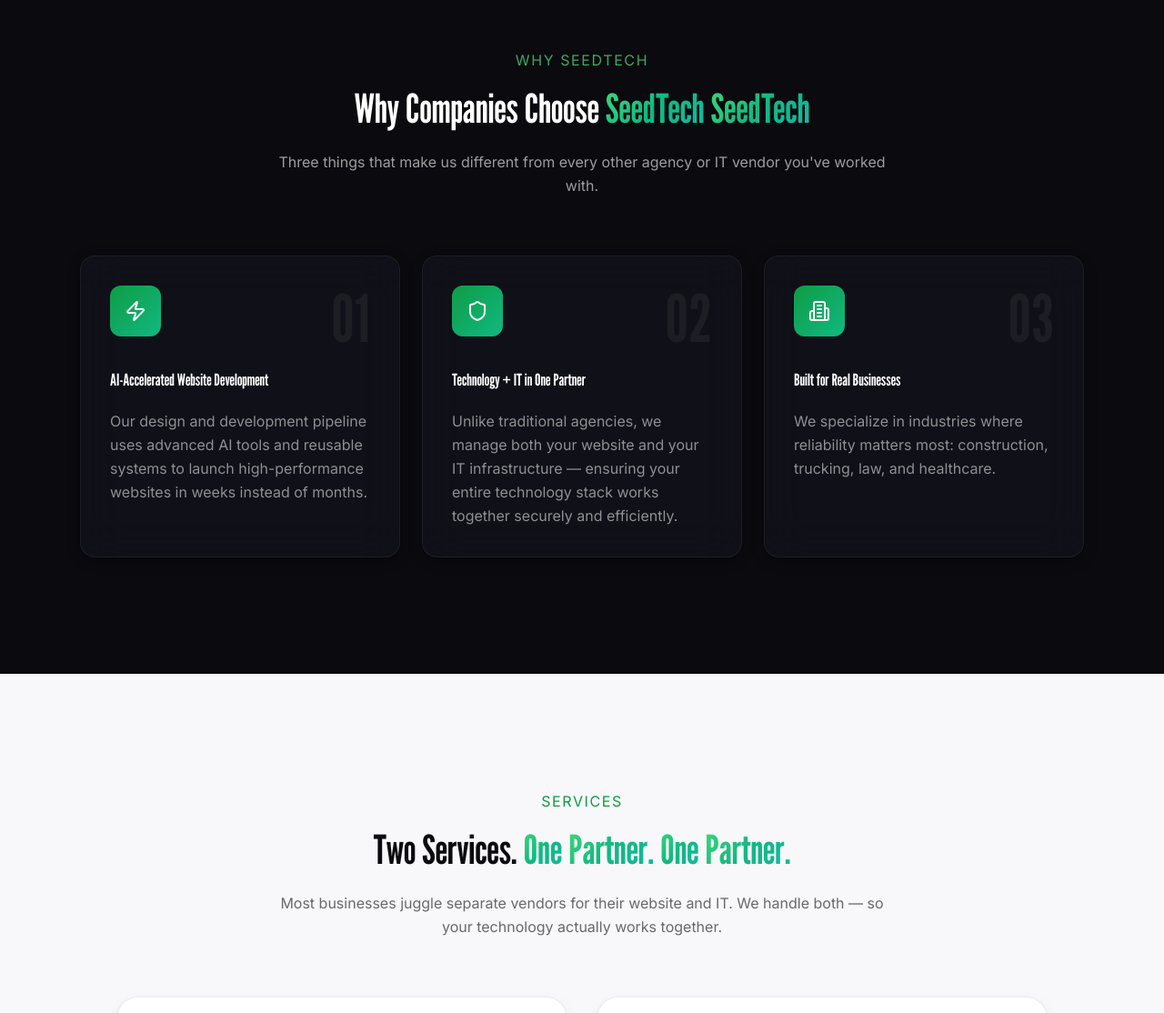
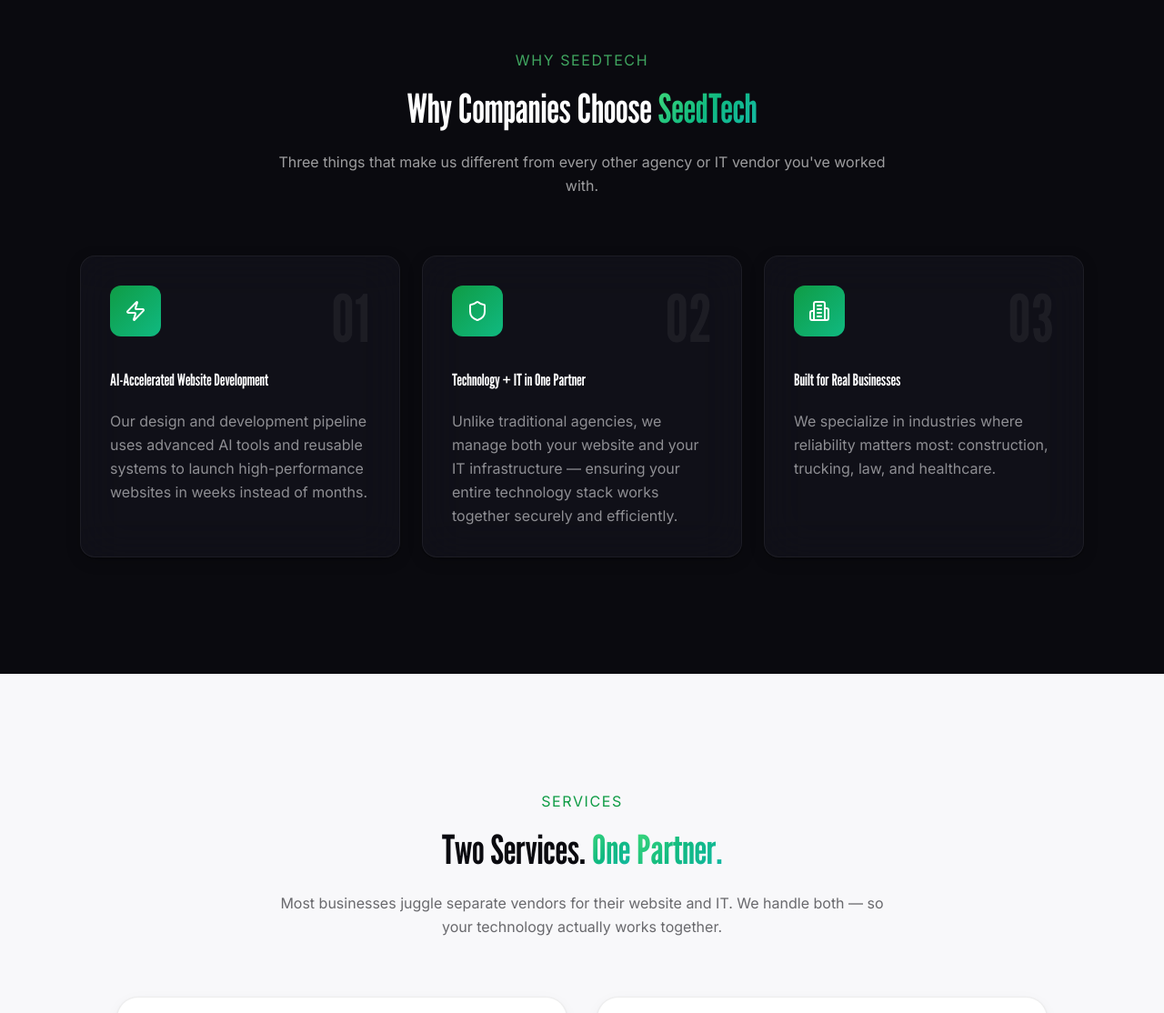
Before and after one commit to seedtechmakesstufff/seedtech, a Next.js app: page / in a window 1280 px wide. Shown: the part 874-1988 px from the top of the page at 91% size. Built offline with nearby package versions, Linux system fonts and the light colour scheme; no server answers.

Commit message:
fix: remove duplicate text in ServicesSection and WhyChooseSection section headers

```diff
--- a/src/components/home/ServicesSection.tsx
+++ b/src/components/home/ServicesSection.tsx
@@ -46,7 +46,7 @@
     <Section theme="light">
       <SectionHeader
         eyebrow="Services"
-        title="Two Services. One Partner."
+        title="Two Services."
         titleHighlight="One Partner."
         description="Most businesses juggle separate vendors for their website and IT. We handle both — so your technology actually works together."
         align="center"
--- a/src/components/home/WhyChooseSection.tsx
+++ b/src/components/home/WhyChooseSection.tsx
@@ -29,7 +29,7 @@
     <Section theme="dark">
       <SectionHeader
         eyebrow="Why SeedTech"
-        title="Why Companies Choose SeedTech"
+        title="Why Companies Choose"
         titleHighlight="SeedTech"
         description="Three things that make us different from every other agency or IT vendor you've worked with."
         align="center"
```
